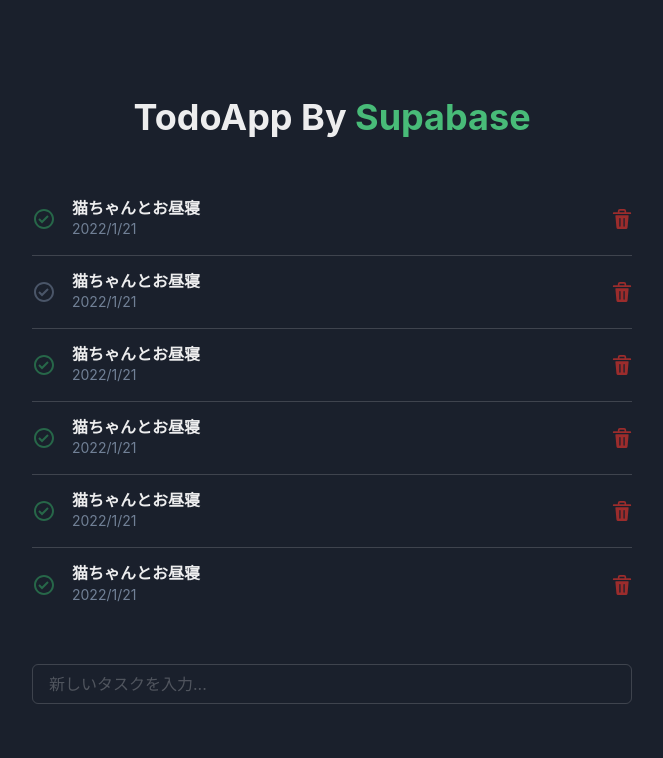
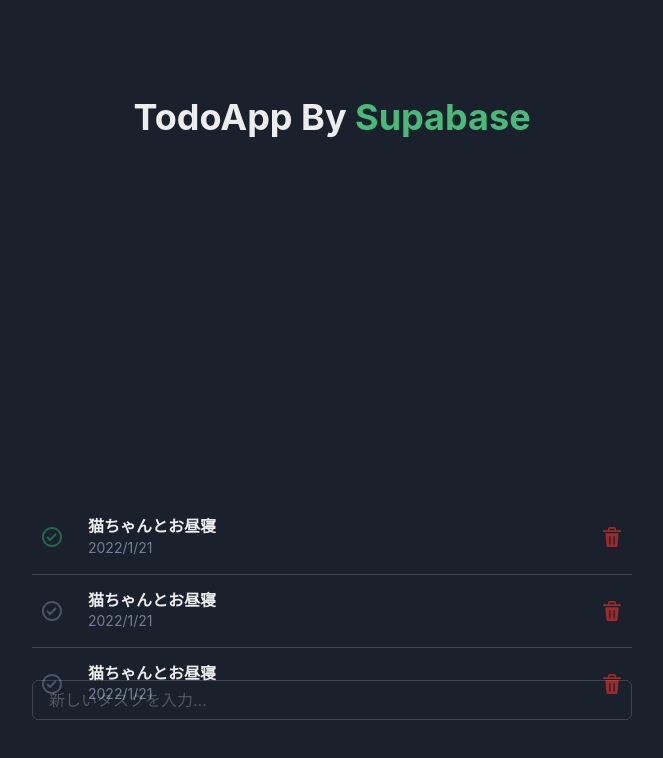
Before and after one commit to taixnishi/simple-todo-supabase, a Next.js app: page / in a window 1280 px wide. Shown: the top 758 px of the page, without its empty margins (308-971 px from the left). Built offline with nearby package versions, Linux system fonts and the light colour scheme.

Commit message:
スタイル変更

```diff
--- a/src/pages/index.tsx
+++ b/src/pages/index.tsx
@@ -1,6 +1,6 @@
 import Head from "next/head";
 import styles from "@/styles/Home.module.css";
-import { useEffect } from "react";
+import { useEffect, useState } from "react";
 import { deleteColorModeInLocalStorage } from "@/ui/theme";
 import {
   Box,
@@ -11,18 +11,49 @@
   StackDivider,
   Text,
   Icon,
-  Center,
-  HStack,
+  IconButton,
   Spacer,
 } from "@chakra-ui/react";
 import { BiCheckCircle } from "react-icons/bi";
 import { DeleteIcon } from "@chakra-ui/icons";
+
+const tasks = [
+  {
+    id: "cbwodcbodsc",
+    uid: "cecbceiw61",
+    text: "aaaaaaaaaaaaaaaaaaaa",
+    isDone: true,
+    createdAt: "2022/2/12",
+  },
+  {
+    id: "cbwicbiwdc",
+    uid: "cwcwdu121",
+    text: "XXXXXXXXXXXXXXXXXXX",
+    isDone: false,
+    createdAt: "2022/2/13",
+  },
+  {
+    id: "cbwicbiwddew2334c",
+    uid: "cwcwdu121",
+    text: "XXXXXXXXXXXXXXXXXXX",
+    isDone: false,
+    createdAt: "2022/2/13",
+  },
+  {
+    id: "ceceuosx232r32rr",
+    uid: "cwcwdu1sxsxs21",
+    text: "XXXXXXXXXXXXXXXXXXX",
+    isDone: false,
+    createdAt: "2022/2/13",
+  },
+];
 
 export default function Home() {
   // After 3s reset the localStorage
   // useEffect(() => {
   //   setTimeout(deleteColorModeInLocalStorage, 3000);
   // }, []);
+
   return (
     <>
       <Head>
@@ -32,7 +63,7 @@
         <link rel="icon" href="/favicon.ico" />
       </Head>
       <main className={styles.main}>
-        <Heading>
+        <Heading mb={20}>
           TodoApp&nbsp;By&nbsp;
           <Text as="span" color="green.400">
             Supabase
@@ -41,9 +72,15 @@
 
         <Stack divider={<StackDivider />} spacing="4" w="600px">
           <Flex>
-            <Center mr={4}>
-              <Icon as={BiCheckCircle} w={6} h={6} color="green.700" />
-            </Center>
+            <IconButton
+              aria-label="checkCircle"
+              color={tasks[0].isDone ? "green.700" : "gray.500"}
+              variant="ghost"
+              mr={4}
+              isRound
+            >
+              <Icon as={BiCheckCircle} w={6} h={6} />
+            </IconButton>
             <Box>
               <Heading size="sm">猫ちゃんとお昼寝</Heading>
               <Text fontSize="sm" color="gray.500">
@@ -51,15 +88,27 @@
               </Text>
             </Box>
             <Spacer />
-            <Center>
-              <DeleteIcon w={5} h={5} color="red.700" />
-            </Center>
+            <IconButton
+              color="red.700"
+              aria-label="delete"
+              variant="ghost"
+              isRound
+              onClick={() => alert("本当に削除してもいいですか？")}
+            >
+              <DeleteIcon w={5} h={5} />
+            </IconButton>
           </Flex>
 
           <Flex>
-            <Center mr={4}>
-              <Icon as={BiCheckCircle} w={6} h={6} color="gray.600" />
-            </Center>
+            <IconButton
+              aria-label="checkCircle"
+              color={tasks[1].isDone ? "green.700" : "gray.600"}
+              variant="ghost"
+              isRound
+              mr={4}
+            >
+              <Icon as={BiCheckCircle} w={6} h={6} />
+            </IconButton>
             <Box>
               <Heading size="sm">猫ちゃんとお昼寝</Heading>
               <Text fontSize="sm" color="gray.500">
@@ -67,15 +116,27 @@
               </Text>
             </Box>
             <Spacer />
-            <Center>
-              <DeleteIcon w={5} h={5} color="red.700" />
-            </Center>
+            <IconButton
+              color="red.700"
+              aria-label="delete"
+              variant="ghost"
+              isRound
+              onClick={() => alert("本当に削除してもいいですか？")}
+            >
+              <DeleteIcon w={5} h={5} />
+            </IconButton>
           </Flex>
 
           <Flex>
-            <Center mr={4}>
-              <Icon as={BiCheckCircle} w={6} h={6} color="green.700" />
-            </Center>
+            <IconButton
+              aria-label="checkCircle"
+              color={tasks[2].isDone ? "green.700" : "gray.600"}
+              variant="ghost"
+              isRound
+              mr={4}
+            >
+              <Icon as={BiCheckCircle} w={6} h={6} />
+            </IconButton>
             <Box>
               <Heading size="sm">猫ちゃんとお昼寝</Heading>
               <Text fontSize="sm" color="gray.500">
@@ -83,58 +144,21 @@
               </Text>
             </Box>
             <Spacer />
-            <Center>
-              <DeleteIcon w={5} h={5} color="red.700" />
-            </Center>
-          </Flex>
-
-          <Flex>
-            <Center mr={4}>
-              <Icon as={BiCheckCircle} w={6} h={6} color="green.700" />
-            </Center>
-            <Box>
-              <Heading size="sm">猫ちゃんとお昼寝</Heading>
-              <Text fontSize="sm" color="gray.500">
-                2022/1/21
-              </Text>
-            </Box>
-            <Spacer />
-            <Center>
-              <DeleteIcon w={5} h={5} color="red.700" />
-            </Center>
-          </Flex>
-          <Flex>
-            <Center mr={4}>
-              <Icon as={BiCheckCircle} w={6} h={6} color="green.700" />
-            </Center>
-            <Box>
-              <Heading size="sm">猫ちゃんとお昼寝</Heading>
-              <Text fontSize="sm" color="gray.500">
-                2022/1/21
-              </Text>
-            </Box>
-            <Spacer />
-            <Center>
-              <DeleteIcon w={5} h={5} color="red.700" />
-            </Center>
-          </Flex>
-          <Flex>
-            <Center mr={4}>
-              <Icon as={BiCheckCircle} w={6} h={6} color="green.700" />
-            </Center>
-            <Box>
-              <Heading size="sm">猫ちゃんとお昼寝</Heading>
-              <Text fontSize="sm" color="gray.500">
-                2022/1/21
-              </Text>
-            </Box>
-            <Spacer />
-            <Center>
-              <DeleteIcon w={5} h={5} color="red.700" />
-            </Center>
+            <IconButton
+              color="red.700"
+              aria-label="delete"
+              variant="ghost"
+              isRound
+              onClick={() => alert("本当に削除してもいいですか？")}
+            >
+              <DeleteIcon w={5} h={5} />
+            </IconButton>
           </Flex>
         </Stack>
-        <Input placeholder="新しいタスクを入力..." w="600px" />
+
+        <Box pos="fixed" zIndex={10} bottom="20">
+          <Input placeholder="新しいタスクを入力..." w="600px" />
+        </Box>
       </main>
     </>
   );
```
